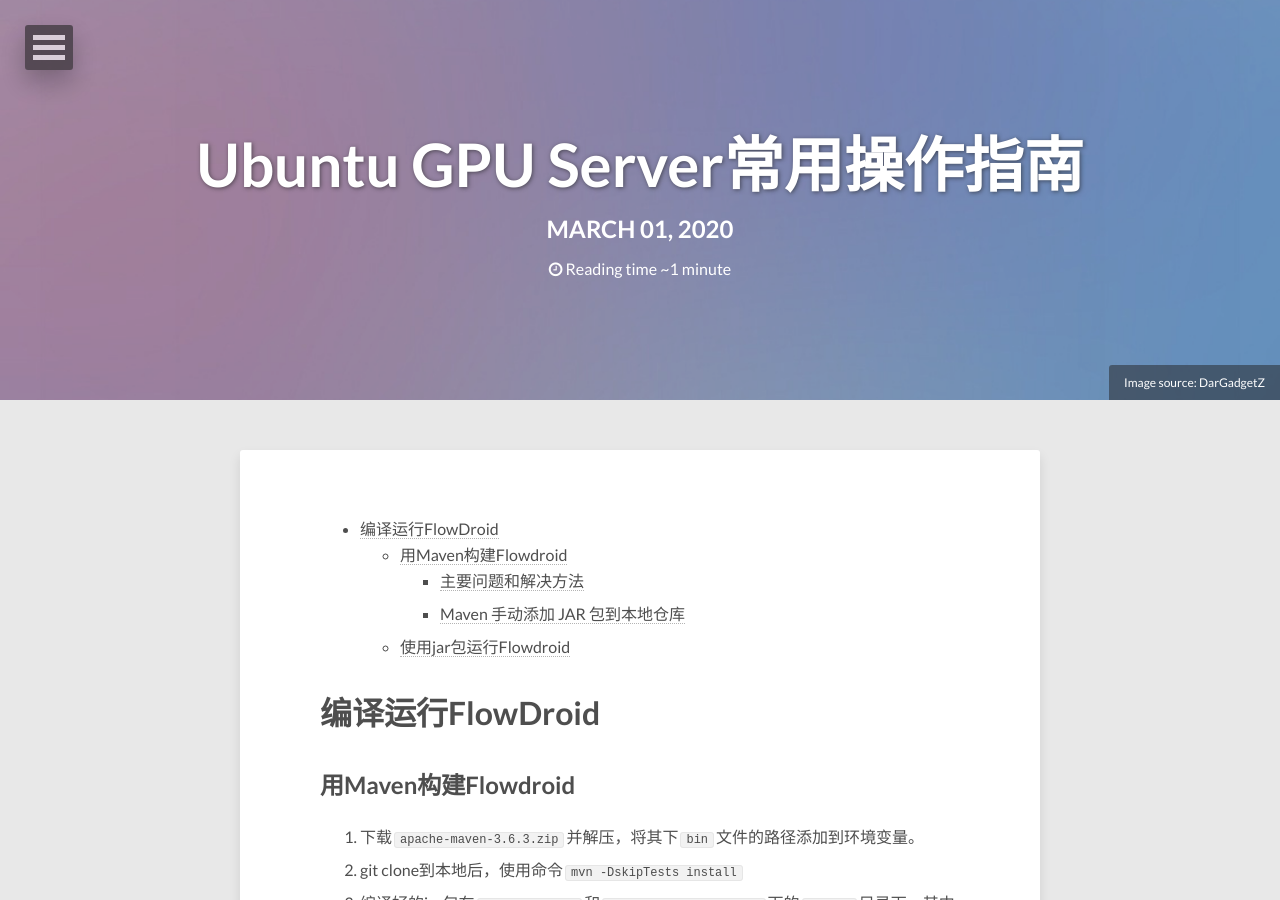
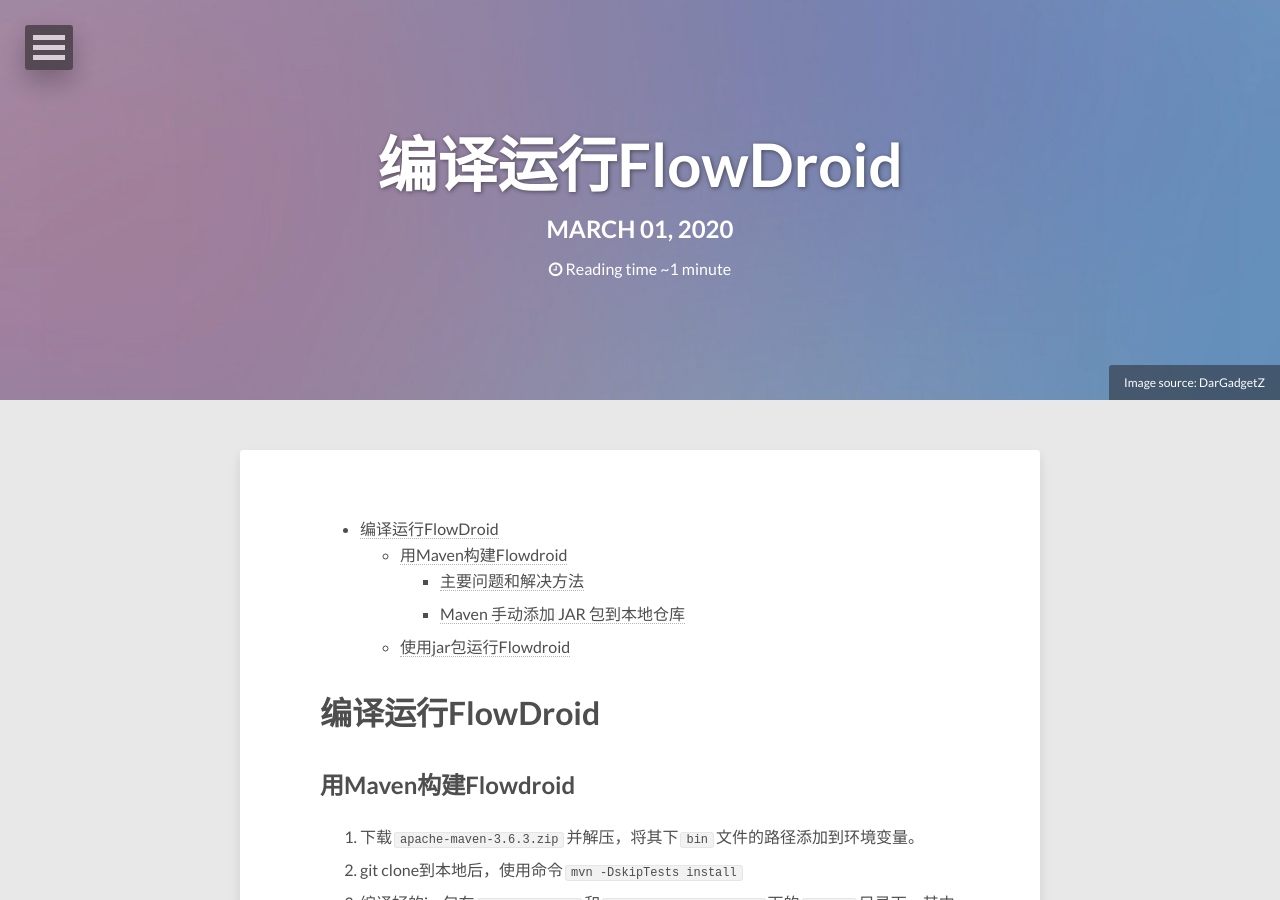
Before and after one commit to E0HYL/BLOG-OF-E0, a Jekyll site: the page built from _posts/2020-03-01-FlowDroid.md, in a window 1280 px wide and 900 px high. Built offline with Jekyll 4.4.1, drawn with Linux system fonts in a browser that asks for light colours; nearby versions of some CDN libraries; comment, search, counter and statistics services are not loaded.

Commit message:
Update 2020-03-01-FlowDroid.md

```diff
--- a/_posts/2020-03-01-FlowDroid.md
+++ b/_posts/2020-03-01-FlowDroid.md
@@ -1,6 +1,6 @@
 ---
 layout: post
-title: Ubuntu GPU Server常用操作指南
+title: 编译运行FlowDroid
 description: "How to use FlowDroid."
 modified: 2020-03-1
 tags: [Code, Android]
```
